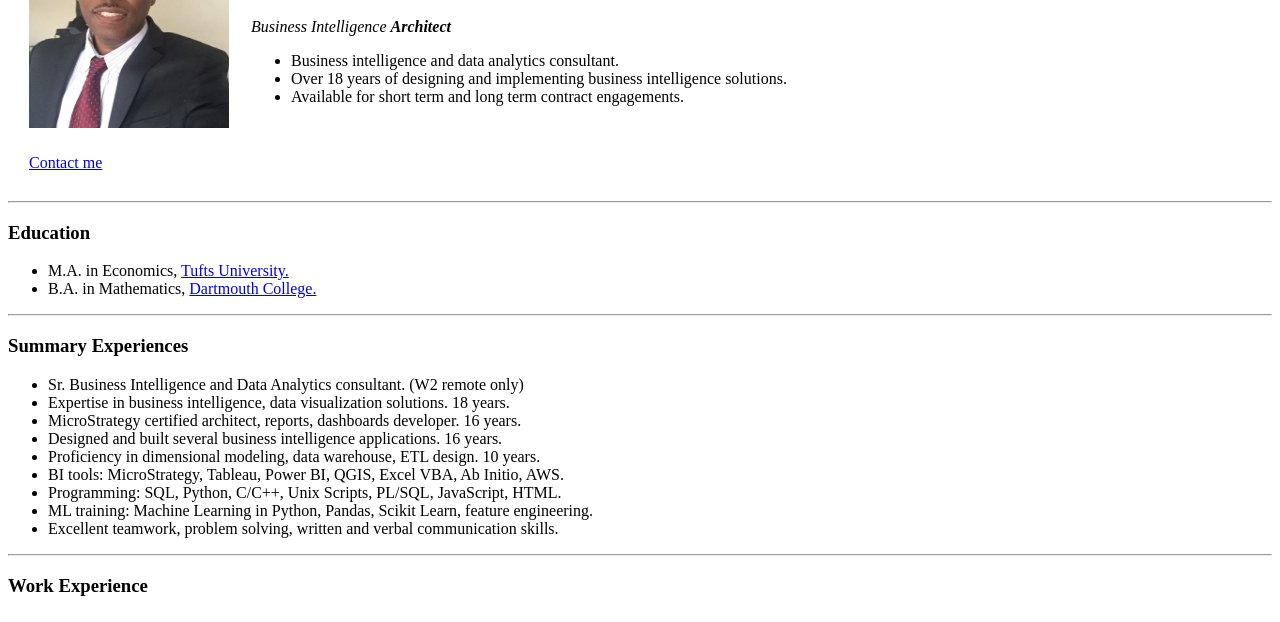
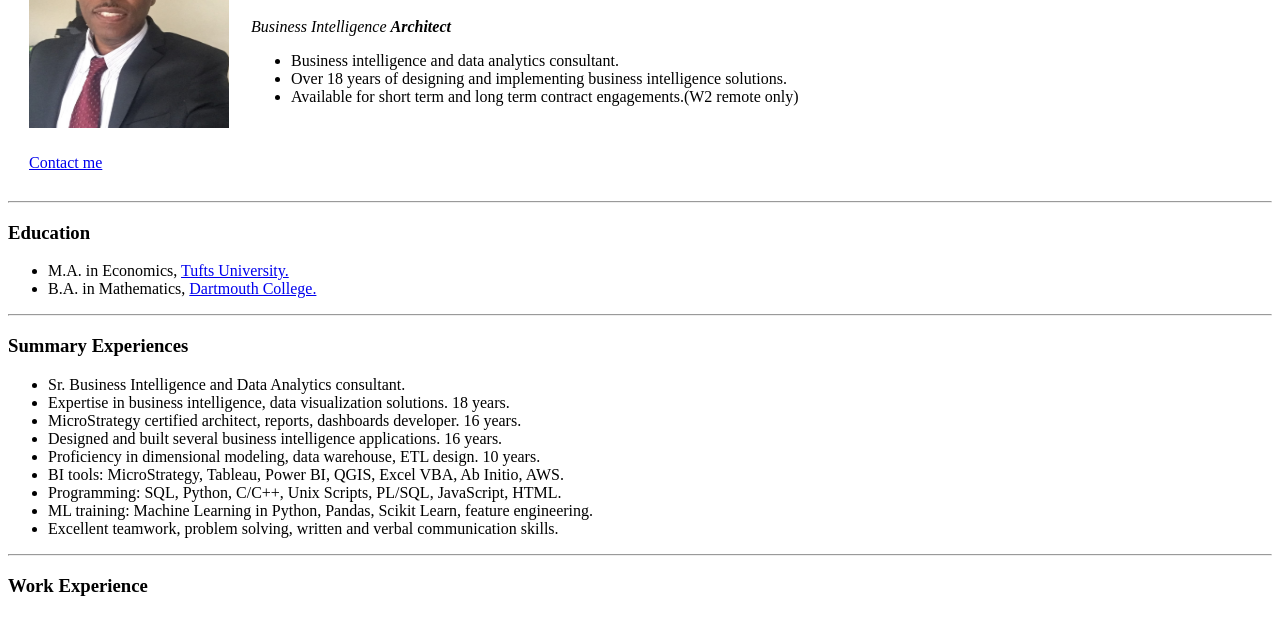
Before and after one commit to MstrDan/cv, a plain HTML site: page index.html in a window 1280 px wide. Shown: the part 101-723 px from the top of the page. Drawn offline with Linux system fonts and the light colour scheme.

Commit message:
Add more content, skills, image path

```diff
--- a/index.html
+++ b/index.html
@@ -7,7 +7,7 @@
   <body>
     <table cellspacing="20">
       <tr>
-        <td><img src="DanAmare.jpg" style="width:200px;height:200px; alt="Picture not found">  </td>
+        <td><img src="./DanAmare.jpg" style="width:200px;height:200px; alt="Picture not found">  </td>
         <td>
           <h1>Dan Amare</h1>
 
@@ -15,7 +15,7 @@
             <ul>
               <li>Business intelligence and data analytics consultant.</li>
               <li>Over 18 years of designing and implementing business intelligence solutions.</li>
-              <li>Available for short term and long term contract engagements.</li>
+              <li>Available for short term and long term contract engagements.(W2 remote only)</li>
             </ul>
 
 
@@ -40,7 +40,7 @@
   <hr>
   <h3>Summary Experiences</h3>
 <ul>
-<li>Sr. Business Intelligence and Data Analytics consultant.  (W2 remote only)</li>
+<li>Sr. Business Intelligence and Data Analytics consultant.</li>
 <li>Expertise in business intelligence, data visualization solutions. 18 years.</li>
 <li>MicroStrategy certified architect, reports, dashboards developer. 16 years.</li>
 <li>Designed and built several business intelligence applications. 16 years. </li>
```
